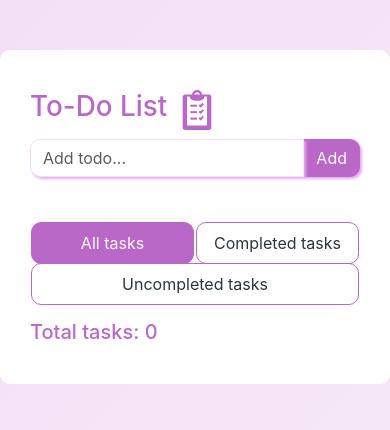
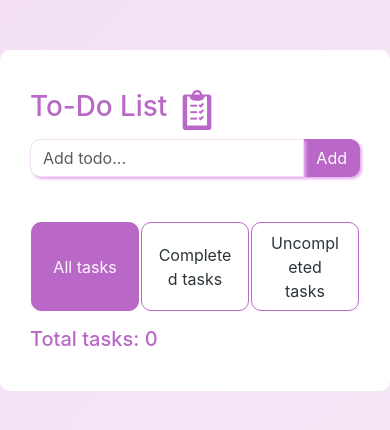
Before and after one commit to Aallyycoop/ToDo-List, a React (Create React App) app: page / in a window 390 px wide. Shown: the top 430 px of the page. Built offline with nearby package versions, Linux system fonts and the light colour scheme.

Commit message:
add @media for button tab

```diff
--- a/src/index.scss
+++ b/src/index.scss
@@ -201,3 +201,10 @@ h4 {
   border-color: var(--pink-dark)  !important;
   background-color: var(--pink-dark) !important;
 }
+
+@media screen and (max-width: 600px) {
+  .tabs-head > li > button {
+    height: 100%;
+    word-break: break-word;
+  }
+}
```
